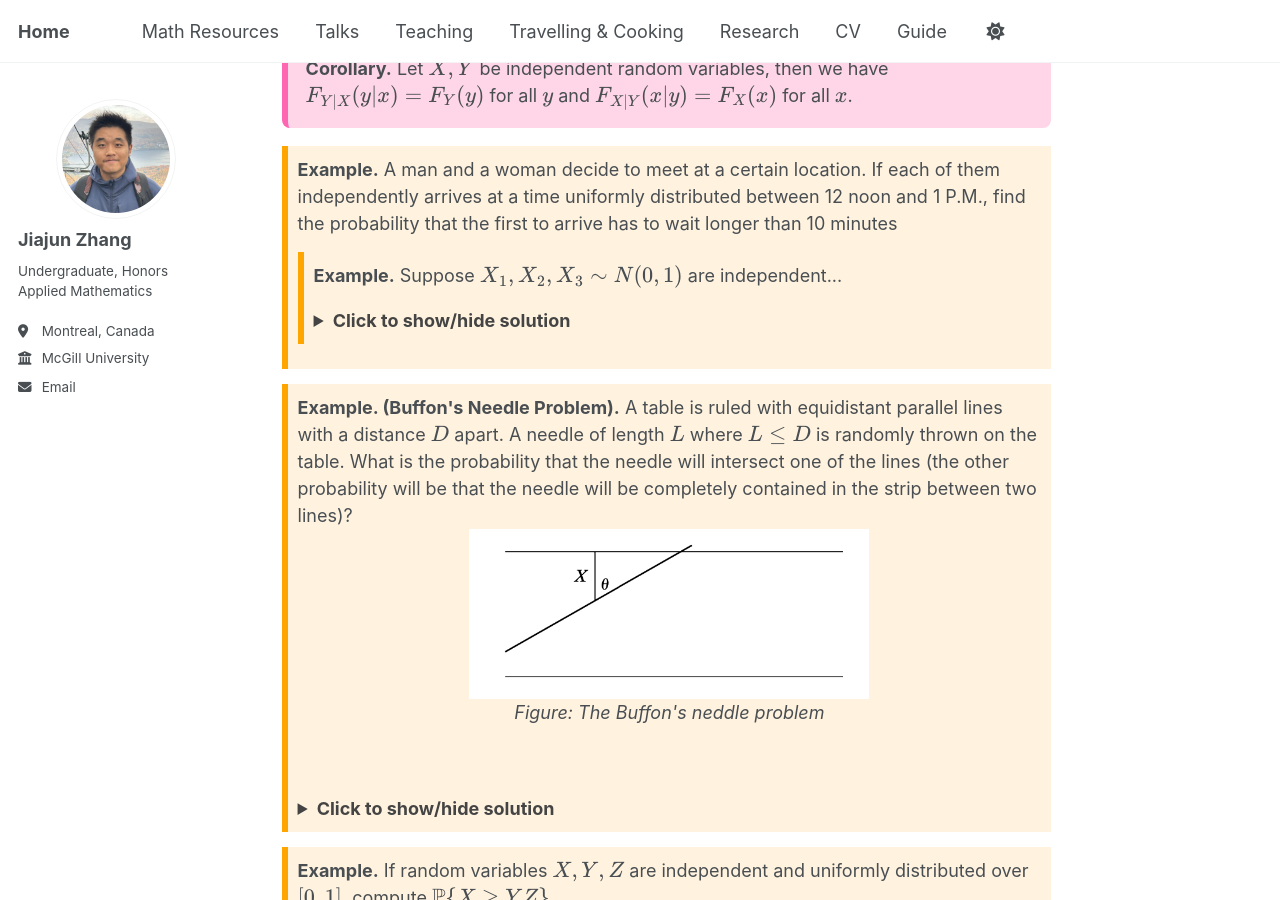
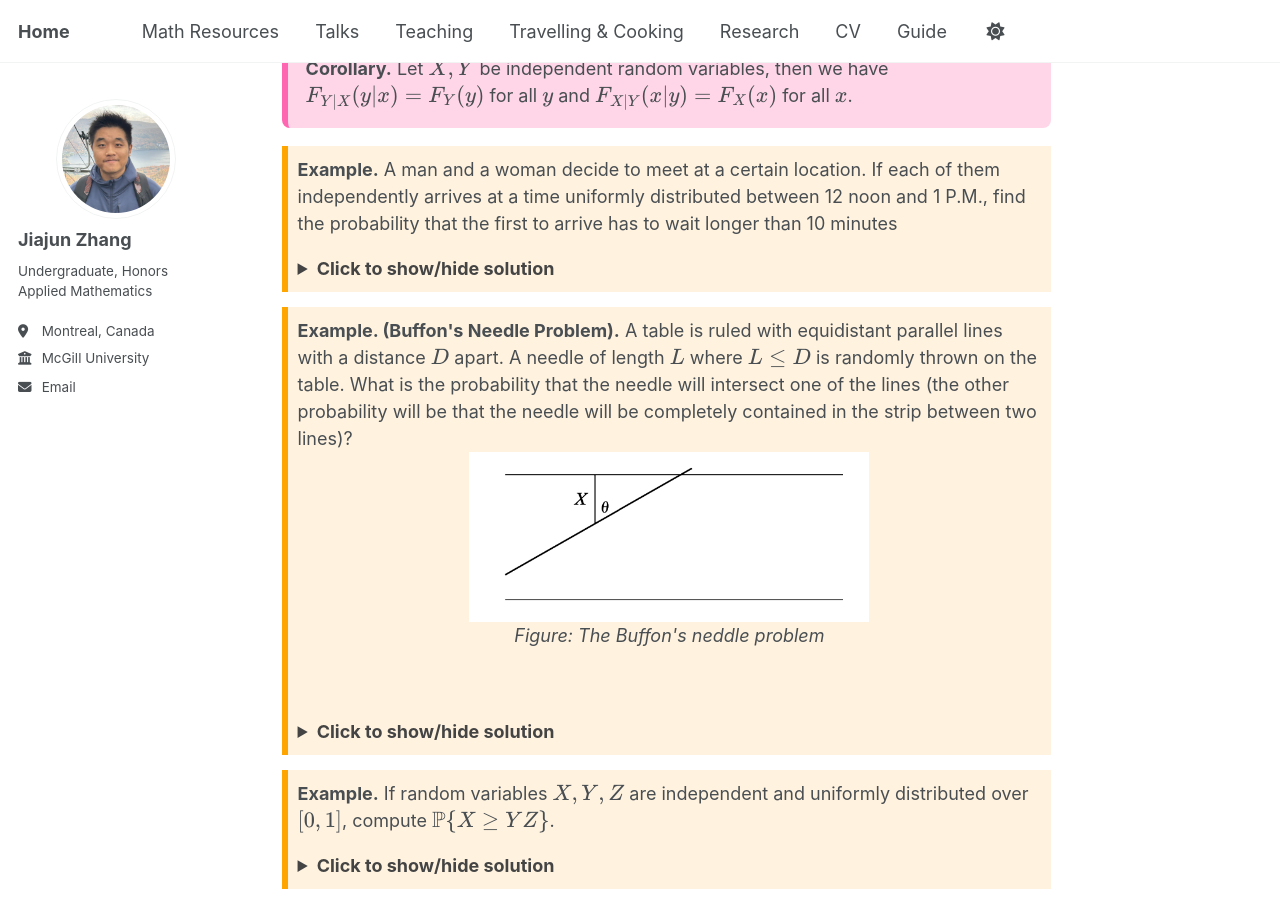
Before and after one commit to JohanssonRein/JohanssonRein.github.io, a Jekyll site: the page built from _publications/multiranvar.md, in a window 1280 px wide and 900 px high, scrolled down 6565 px. Built offline with Jekyll 4.4.1, drawn with Linux system fonts in a browser that asks for light colours.

Commit message:
Update multiranvar.md

```diff
--- a/_publications/multiranvar.md
+++ b/_publications/multiranvar.md
@@ -397,16 +397,11 @@ $$
 
  <br>
 
- <!-- Example Block -->
-<div style="border-left: 6px solid orange; background-color: #fff3e0; padding: 10px; margin: 15px 0;">
-  <strong>Example.</strong> Suppose \(X_1, X_2, X_3 \sim N(0,1)\) are independent...
-
-  <!-- Collapsible Solution -->
   <details style="margin-top: 1em;">
     <summary style="font-weight: bold; color: #444; cursor: pointer;">Click to show/hide solution</summary>
     <div style="border-left: 6px solid gray; background-color: #f9f9f9; padding: 10px; margin-top: 10px;">
       <strong>Solution.</strong><br>
-      **Solution:** If we let $X,Y$ denote, respectively the time past $12$ that the man an the woman arrive, then $X,Y$ are independent random variables and each of which is uniformly distributed over $[0,60]$. The desired probability is given by
+       If we let $X,Y$ denote, respectively the time past $12$ that the man an the woman arrive, then $X,Y$ are independent random variables and each of which is uniformly distributed over $[0,60]$. The desired probability is given by
 
 $$
 \mathbb{P}\{ X + 10 < Y \} + \mathbb{P}\{ Y + 10 < X\}
@@ -426,7 +421,6 @@ $$
   </details>
 </div>
 
-</div>
 
 
 
```
